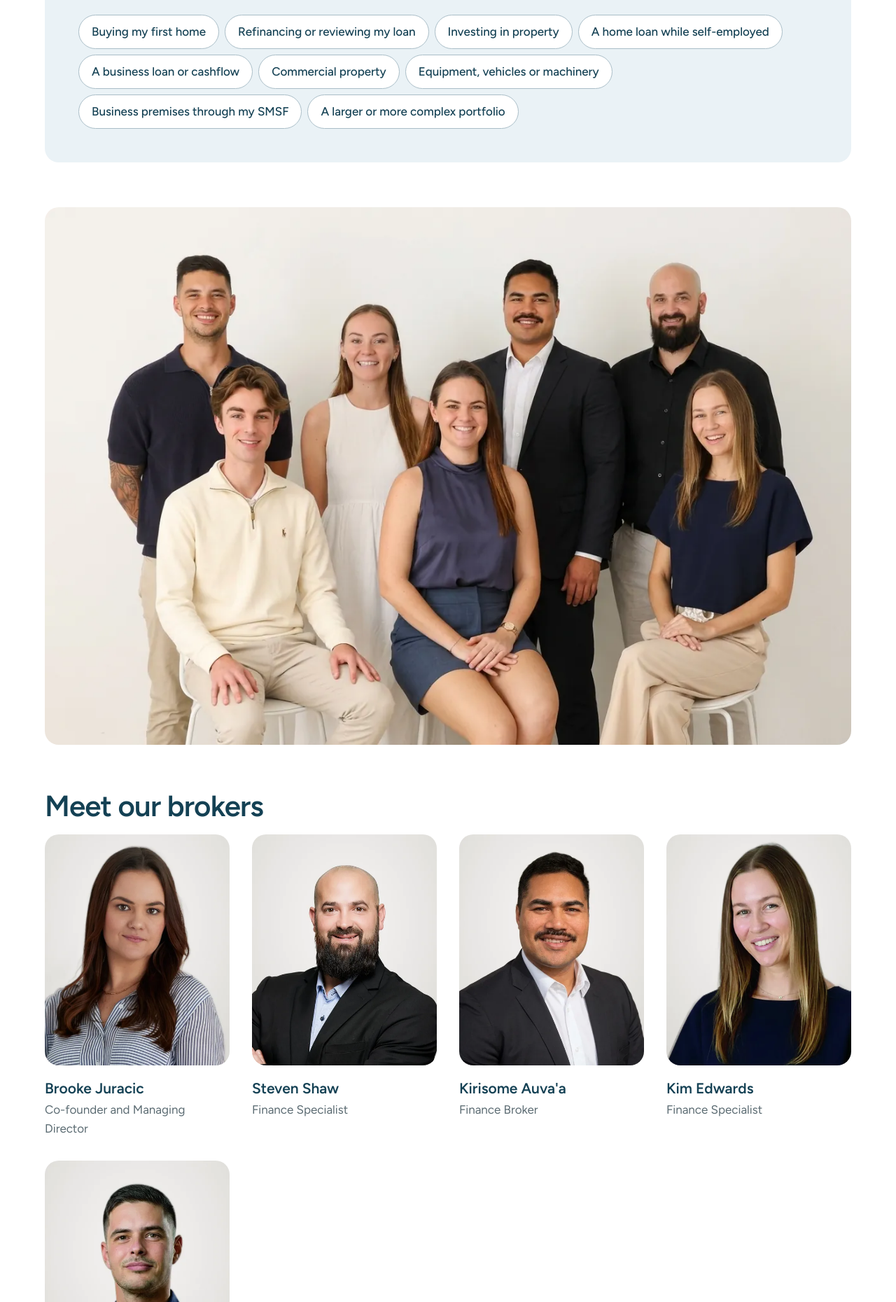
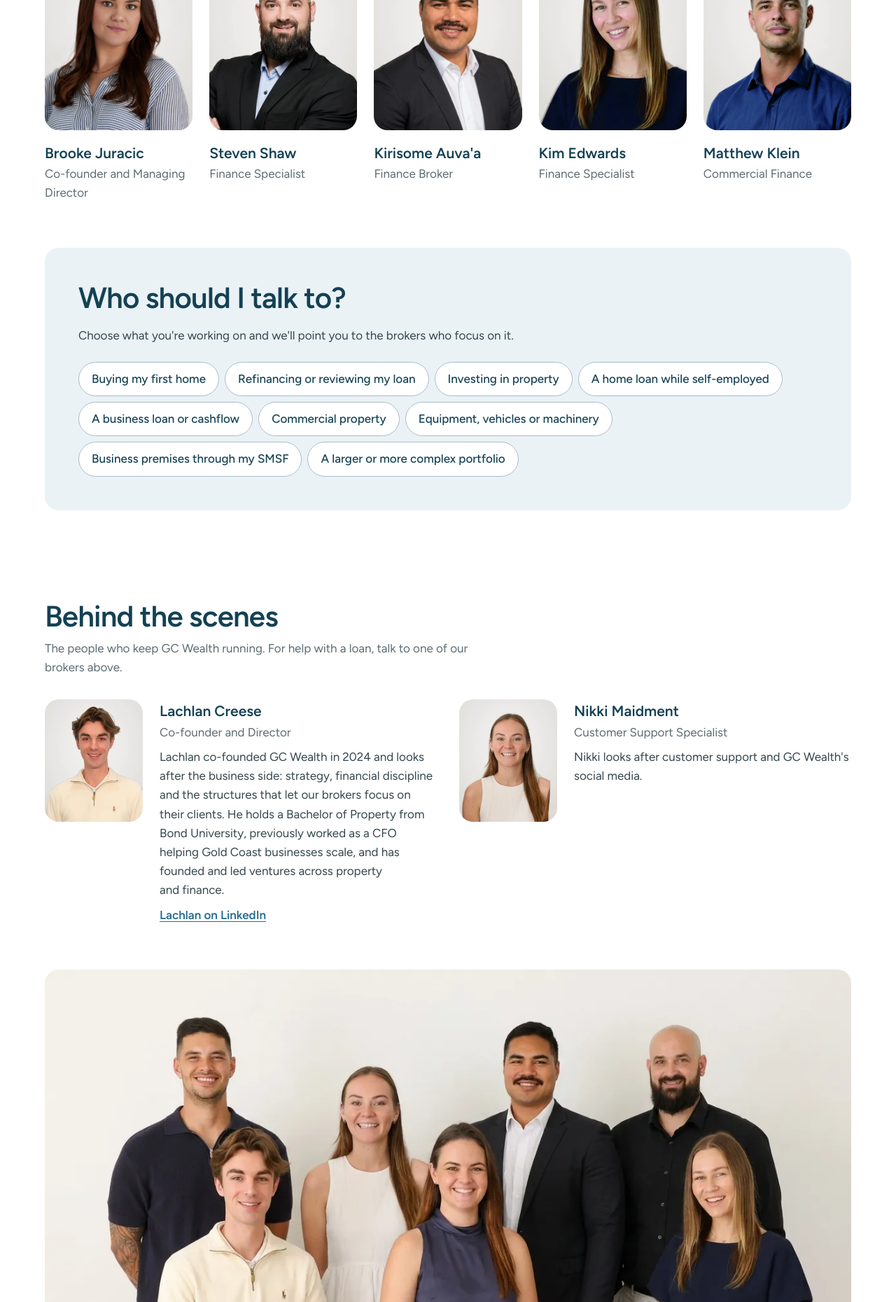
Before and after one commit to lachlancreese/gcwealth-website, a website: page public/team.html in a window 1280 px wide. Shown: the part 586-2446 px from the top of the page at 70% size. Drawn offline with Linux system fonts and the light colour scheme.

Commit message:
Our team: brokers first, then who to talk to, behind the scenes and the team photo
Five brokers sit in one row on desktop and two per row on phones.

Co-Authored-By: Claude Opus 5.5 <noreply@anthropic.com>
Claude-Session: https://claude.ai/code/session_013tEhj3PhU7Xdbtm9nKcTu6

```diff
--- a/public/assets/css/site.css
+++ b/public/assets/css/site.css
@@ -526,7 +526,9 @@ mark.todo { background: #FFF1C2; color: #5C4400; padding: 0 4px; border-radius:
 @media (max-width: 560px) { .behind-card { grid-template-columns: 100px minmax(0, 1fr); } .behind-card img { width: 100px; } }
 
 /* Team */
-.people { list-style: none; padding: 0; margin: 0; display: grid; grid-template-columns: repeat(auto-fill, minmax(240px, 1fr)); gap: var(--s4); }
+.people { list-style: none; padding: 0; margin: 0; display: grid; grid-template-columns: repeat(auto-fill, minmax(200px, 1fr)); gap: var(--s4) var(--s3); }
+@media (min-width: 1000px) { .people { grid-template-columns: repeat(5, minmax(0, 1fr)); } }
+@media (max-width: 560px) { .people { grid-template-columns: repeat(2, minmax(0, 1fr)); gap: var(--s3) var(--s2); } .people .person-name { font-size: 1.0625rem; } .people .person-role { font-size: 0.875rem; } }
 .people li { margin: 0; }
 .person-card { display: block; text-decoration: none; color: var(--text); }
 .person-card img { width: 100%; aspect-ratio: 4 / 5; object-fit: cover; border-radius: var(--radius-lg); margin-bottom: var(--s2); }
--- a/public/team.html
+++ b/public/team.html
@@ -125,6 +125,39 @@
       <h1>Our team</h1>
       <p class="lede">Every GC Wealth broker is MFAA accredited and works under the best interests duty. You'll know who you're dealing with from the first conversation.</p>
     </div>
+  </div>
+</section>
+
+<section class="section-tight" style="padding-top:0" aria-labelledby="brokers-heading">
+  <div class="wrap">
+    <h2 id="brokers-heading">Meet our brokers</h2>
+    <ul class="people">
+      <li><a class="person-card" href="/team/brooke-juracic">
+        <img src="/assets/img/brooke-juracic-4x5-480.webp?v=4e2ef33c04" alt="Brooke Juracic" width="480" height="600" loading="lazy">
+        <span class="person-name">Brooke Juracic</span>
+        <span class="person-role">Co-founder and Managing Director</span>
+      </a></li>
+      <li><a class="person-card" href="/team/steven-shaw">
+        <img src="/assets/img/steven-shaw-4x5-480.webp?v=a16ee90151" alt="Steven Shaw" width="480" height="600" loading="lazy">
+        <span class="person-name">Steven Shaw</span>
+        <span class="person-role">Finance Specialist</span>
+      </a></li>
+      <li><a class="person-card" href="/team/kirisome-auvaa">
+        <img src="/assets/img/kirisome-auvaa-4x5-480.webp?v=b372eca4d6" alt="Kirisome Auva&#x27;a" width="480" height="600" loading="lazy">
+        <span class="person-name">Kirisome Auva&#x27;a</span>
+        <span class="person-role">Finance Broker</span>
+      </a></li>
+      <li><a class="person-card" href="/team/kim-edwards">
+        <img src="/assets/img/kim-edwards-4x5-480.webp?v=1519edc25c" alt="Kim Edwards" width="480" height="600" loading="lazy">
+        <span class="person-name">Kim Edwards</span>
+        <span class="person-role">Finance Specialist</span>
+      </a></li>
+      <li><a class="person-card" href="/team/matthew-klein">
+        <img src="/assets/img/matthew-klein-4x5-480.webp?v=458f35db38" alt="Matthew Klein" width="480" height="600" loading="lazy">
+        <span class="person-name">Matthew Klein</span>
+        <span class="person-role">Commercial Finance</span>
+      </a></li>
+    </ul>
   </div>
 </section>
 
@@ -350,40 +383,6 @@
   </div>
 </section>
 
-<section class="section-tight" style="padding-top:0">
-  <div class="wrap">
-    <img src="/assets/img/gc-wealth-team-1264.webp?v=3117124d0c" srcset="/assets/img/gc-wealth-team-800.webp?v=38776582af 800w, /assets/img/gc-wealth-team-1264.webp?v=3117124d0c 1264w" sizes="(max-width: 1248px) 100vw, 1152px" alt="The GC Wealth team" width="1264" height="842" style="border-radius:var(--radius-lg);width:100%;margin-bottom:64px">
-    <h2>Meet our brokers</h2>
-    <ul class="people">
-      <li><a class="person-card" href="/team/brooke-juracic">
-        <img src="/assets/img/brooke-juracic-4x5-480.webp?v=4e2ef33c04" alt="Brooke Juracic" width="480" height="600" loading="lazy">
-        <span class="person-name">Brooke Juracic</span>
-        <span class="person-role">Co-founder and Managing Director</span>
-      </a></li>
-      <li><a class="person-card" href="/team/steven-shaw">
-        <img src="/assets/img/steven-shaw-4x5-480.webp?v=a16ee90151" alt="Steven Shaw" width="480" height="600" loading="lazy">
-        <span class="person-name">Steven Shaw</span>
-        <span class="person-role">Finance Specialist</span>
-      </a></li>
-      <li><a class="person-card" href="/team/kirisome-auvaa">
-        <img src="/assets/img/kirisome-auvaa-4x5-480.webp?v=b372eca4d6" alt="Kirisome Auva&#x27;a" width="480" height="600" loading="lazy">
-        <span class="person-name">Kirisome Auva&#x27;a</span>
-        <span class="person-role">Finance Broker</span>
-      </a></li>
-      <li><a class="person-card" href="/team/kim-edwards">
-        <img src="/assets/img/kim-edwards-4x5-480.webp?v=1519edc25c" alt="Kim Edwards" width="480" height="600" loading="lazy">
-        <span class="person-name">Kim Edwards</span>
-        <span class="person-role">Finance Specialist</span>
-      </a></li>
-      <li><a class="person-card" href="/team/matthew-klein">
-        <img src="/assets/img/matthew-klein-4x5-480.webp?v=458f35db38" alt="Matthew Klein" width="480" height="600" loading="lazy">
-        <span class="person-name">Matthew Klein</span>
-        <span class="person-role">Commercial Finance</span>
-      </a></li>
-    </ul>
-  </div>
-</section>
-
 <section class="section-tight" aria-labelledby="behind-heading">
   <div class="wrap">
     <h2 id="behind-heading">Behind the scenes</h2>
@@ -407,6 +406,12 @@
         </div>
       </li>
     </ul>
+  </div>
+</section>
+
+<section class="section-tight" style="padding-top:0">
+  <div class="wrap">
+    <img src="/assets/img/gc-wealth-team-1264.webp?v=3117124d0c" srcset="/assets/img/gc-wealth-team-800.webp?v=38776582af 800w, /assets/img/gc-wealth-team-1264.webp?v=3117124d0c 1264w" sizes="(max-width: 1248px) 100vw, 1152px" alt="The GC Wealth team" width="1264" height="842" loading="lazy" style="border-radius:var(--radius-lg);width:100%">
   </div>
 </section>
 
```
Also changed, not shown: pages/team.html (+10 -5 lines).
